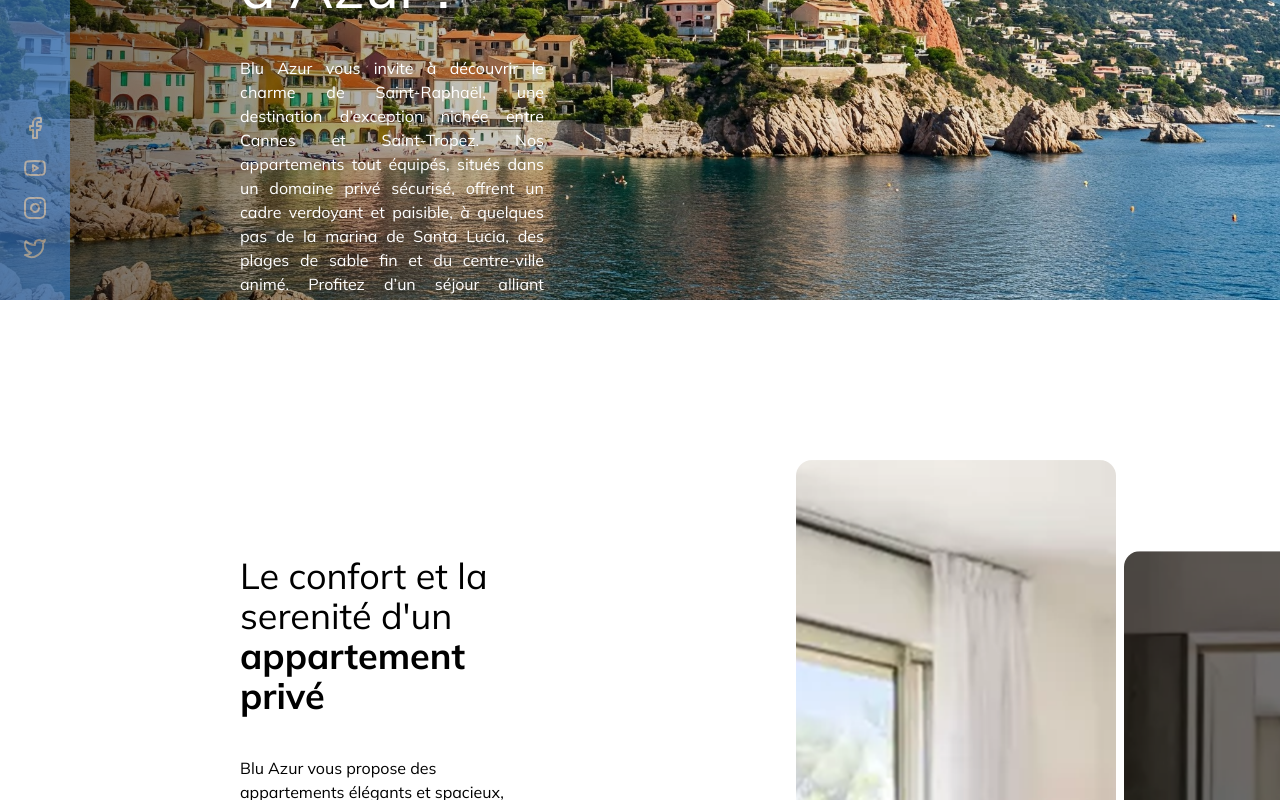
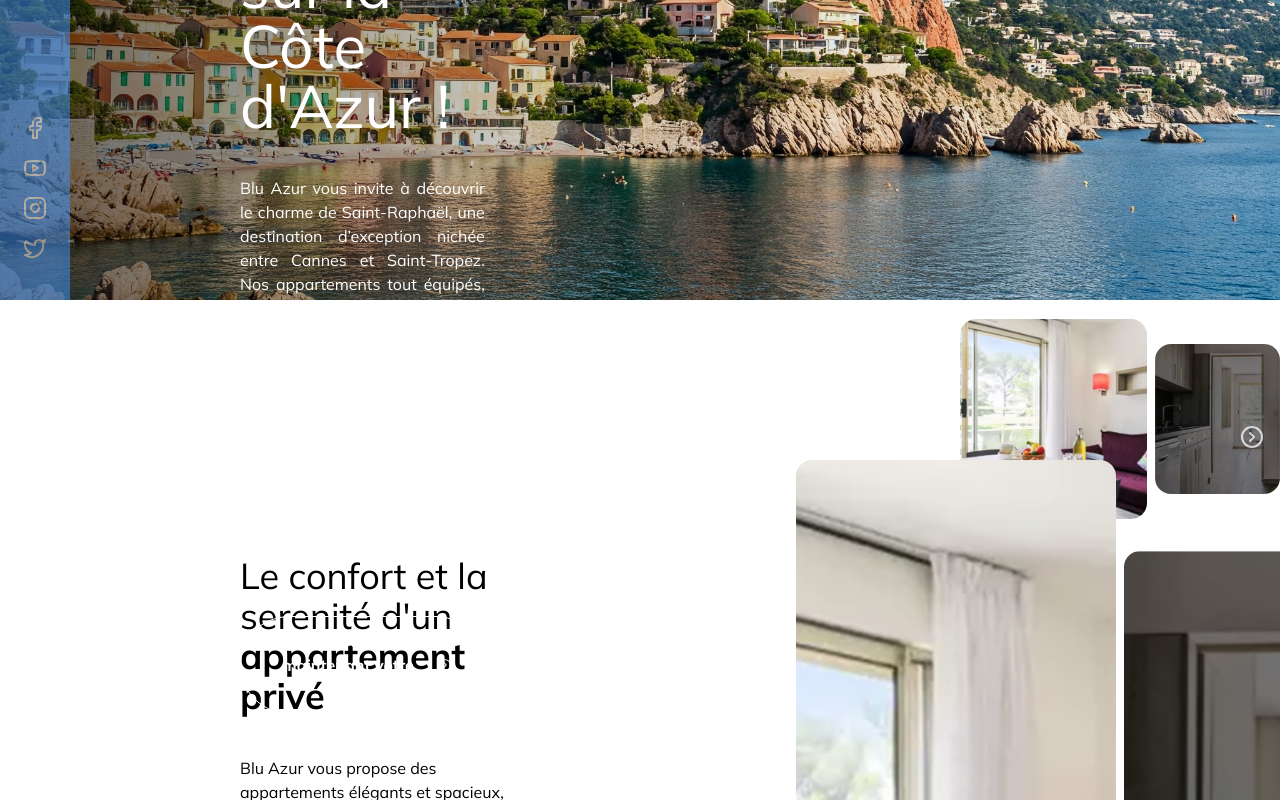
Before and after one commit to masterSkill77/blu-azur, a React (Vite) app: page / in a window 1280 px wide. Shown: the part 500-1300 px from the top of the page. Built offline with nearby package versions, Linux system fonts and the light colour scheme.

Commit message:
feat: adjust menu

```diff
--- a/src/components/navbar/menu.jsx
+++ b/src/components/navbar/menu.jsx
@@ -1,5 +1,7 @@
 import 'primeicons/primeicons.css';
 import 'primereact/resources/themes/lara-light-indigo/theme.css';
+import hero1 from '@/assets/images/section_confort/image1.png';
+import hero2 from '@/assets/images/section_confort/image2.png';
 import 'primereact/resources/primereact.css';
 import {
 	Facebook,
@@ -27,8 +29,8 @@
 						<Twitter />
 					</div>
 				</div>
-				<div className='w-full flex flex-col  padding-container  mt-[10px] absolute top-[20px]'>
-					<div className=' border-b border-white/50 h-[50px] justify-between w-full'>
+				<div className='w-full flex flex-col   mt-[10px] absolute top-[20px]'>
+					<div className=' border-b border-white/50 padding-container h-[50px] justify-between w-full'>
 						<nav className='flex justify-between items-center'>
 							<img
 								src='/images/logo.png'
@@ -73,7 +75,7 @@
 						</nav>
 					</div>
 					<div className='flex justify-between w-full pt-64'>
-						<div className='w-1/2'>
+						<div className='w-1/2 padding-container'>
 							<SectionTitle
 								reversed={true}
 								title={'Votre évasion'}
@@ -81,7 +83,7 @@
 								className={'text-white text-6xl'}
 							/>
 
-							<p className='text-white mt-4 w-2/3 text-justify'>
+							<p className='text-white mt-4 w-[90%] text-justify'>
 								Blu Azur vous invite à découvrir le charme de Saint-Raphaël, une
 								destination d’exception nichée entre Cannes et Saint-Tropez. Nos
 								appartements tout équipés, situés dans un domaine privé
@@ -90,12 +92,29 @@
 								centre-ville animé. Profitez d’un séjour alliant confort,
 								sérénité et élégance au cœur de la Riviera française !
 							</p>
-							<button className='flex justify-between items-center gap-4 text-white border-1 border-solid border-white py-3 px-8 rounded-full w-2/3 mt-26 font-bold'>
+							<button className='flex justify-between items-center gap-4 text-white border-1 border-solid border-white py-3 px-8 rounded-full w-[90%] mt-26 font-bold'>
 								<a href=''>Réservez dès maintenant votre séjour</a>
 								<CircleChevronRight />
 							</button>
 						</div>
-						<div></div>
+						<div className='w-1/4 flex justify-center items-center gap-2 relative mt-72'>
+							<img
+								src={hero1}
+								alt='Appartement'
+								className='w-full h-[200px] object-cover rounded-2xl'
+							/>
+							<img
+								src={hero2}
+								alt='Appartement'
+								className='w-2/3 h-[150px] object-cover rounded-2xl'
+							/>
+							<div className='w-5 absolute right-5 bottom-[45%]'>
+								<CircleChevronRight
+									color='#fff'
+									opacity={0.75}
+								/>
+							</div>
+						</div>
 					</div>
 				</div>
 			</div>
```
